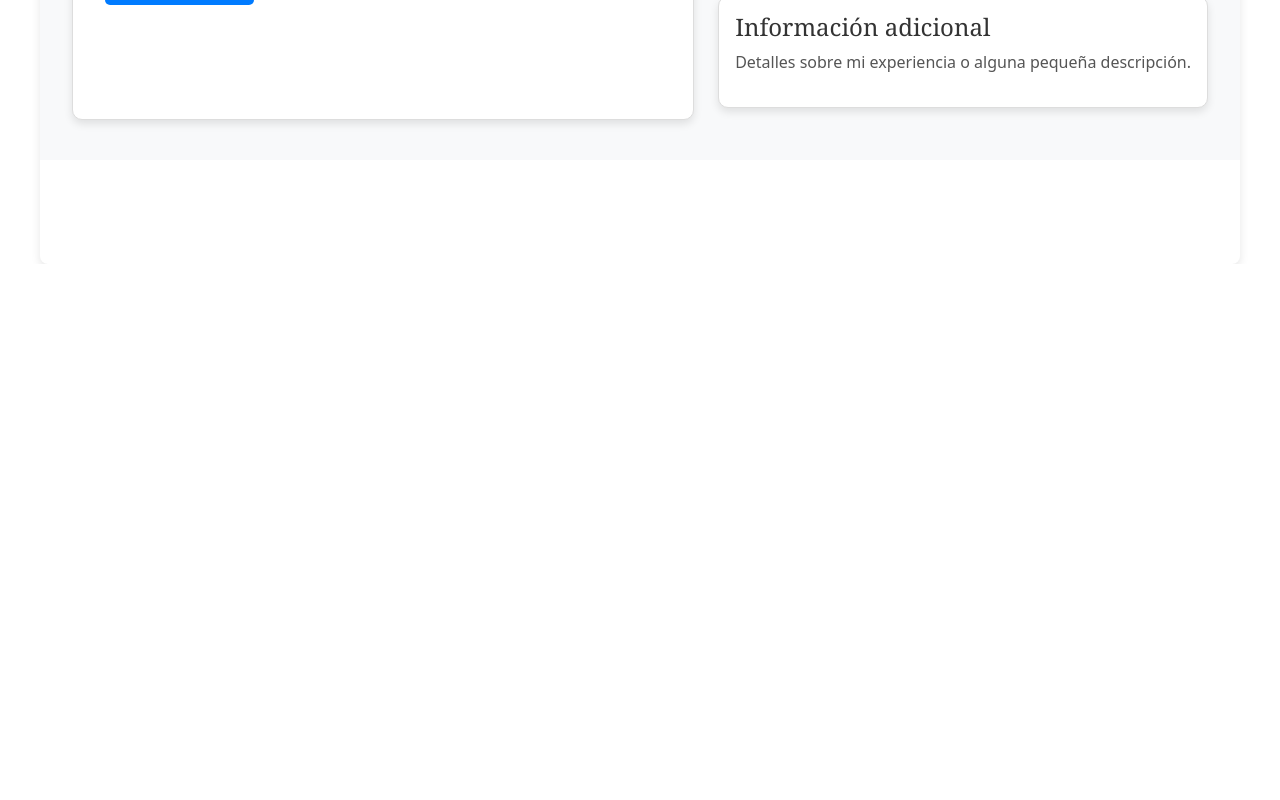
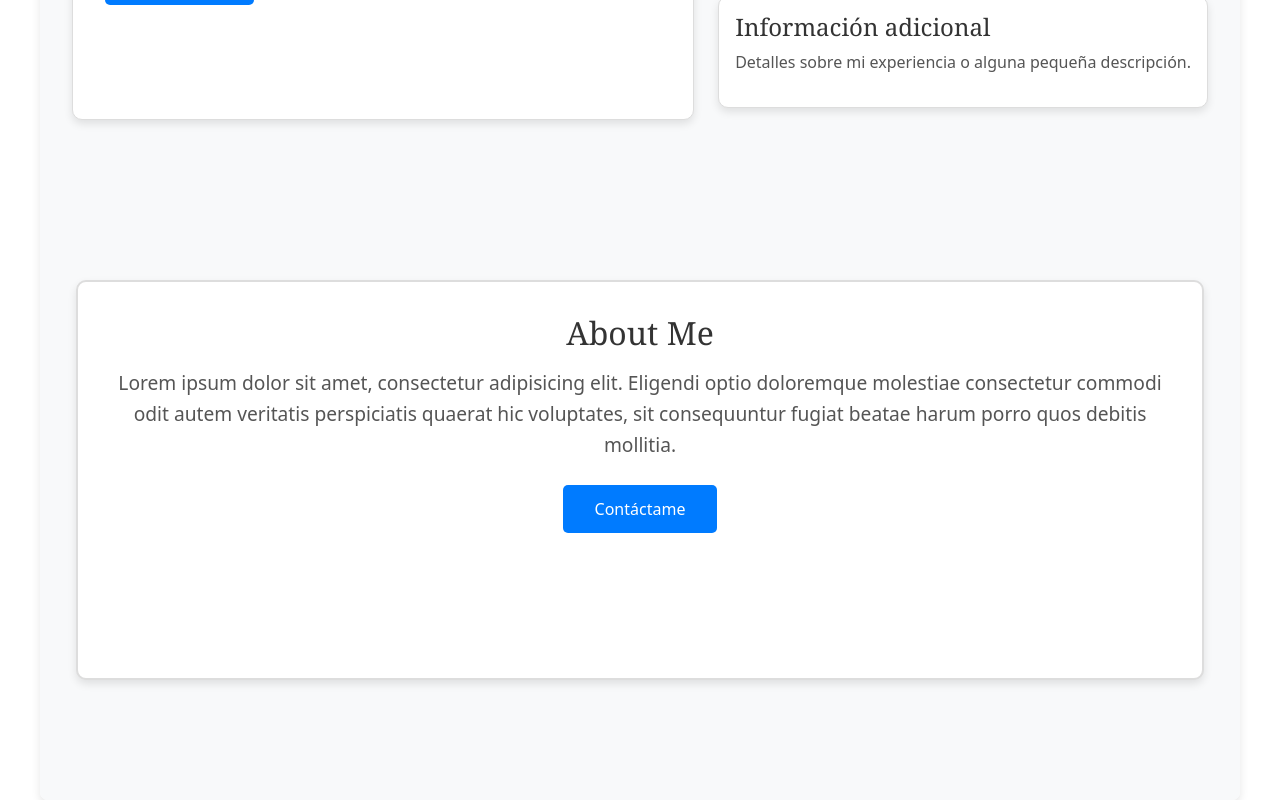
Before and after one commit to FranGoroso/portfolio, a React (Vite) app: page / in a window 1280 px wide. Shown: the part 536-1336 px from the top of the page. Before the commit the page ends 800 px from the top, so only its background shows below. Built offline with nearby package versions, Linux system fonts and the light colour scheme.

Commit message:
about me complete (basic)

```diff
--- a/src/App.jsx
+++ b/src/App.jsx
@@ -1,11 +1,13 @@
 import React from 'react';
 import CustomHeader from './components/customHeader/CustomHeader';
 import PresentationContainer from './components/presentationContainer/PresentationContainer';
+import AboutMeContainer from './components/aboutMe/AboutMeContainer'
 
 const App = () => (
   <div>
     <CustomHeader />
     <PresentationContainer/>
+    <AboutMeContainer/>
   </div>
 );
 
--- /dev/null
+++ b/src/components/aboutMe/AboutMeContainer.jsx
@@ -0,0 +1,21 @@
+import React from "react";
+import './AboutMe.css';
+
+function AboutMeContainer() {
+  return (
+    <section className="aboutMe-container">
+      <div className="aboutMe-card">
+        <h2>About Me</h2>
+        <p>
+          Lorem ipsum dolor sit amet, consectetur adipisicing elit.
+          Eligendi optio doloremque molestiae consectetur commodi
+          odit autem veritatis perspiciatis quaerat hic voluptates,
+          sit consequuntur fugiat beatae harum porro quos debitis mollitia.
+        </p>
+        <button className="contact-me-btn">Contáctame</button>
+      </div>
+    </section>
+  );
+}
+
+export default AboutMeContainer;
--- /dev/null
+++ b/src/components/aboutMe/aboutMe.css
@@ -0,0 +1,53 @@
+.aboutMe-container {
+  display: flex;
+  justify-content: center;
+  align-items: center;
+  padding: 1.5rem;
+  height: 80vh;
+  box-sizing: border-box;
+  background-color: #f8f9fa;
+  gap: 1.5rem;
+}
+
+.aboutMe-card {
+  width: 100%;
+  max-width: 98%;
+  background-color: #fff;
+  padding: 2rem;
+  border-radius: 10px;
+  border: 2px solid #ddd;
+  box-shadow: 0 4px 8px rgba(0, 0, 0, 0.1);
+  margin: 1rem 0;
+  height: 50vh;
+  display: flex;
+  flex-direction: column;
+  align-items: center;
+}
+
+.aboutMe-card h2 {
+  font-size: 2rem;
+  color: #333;
+  margin-bottom: 1rem;
+}
+
+.aboutMe-card p {
+  font-size: 1.2rem;
+  line-height: 1.6;
+  color: #555;
+  margin-bottom: 1.5rem;
+  text-align: center;
+}
+
+.contact-me-btn {
+  padding: 0.75rem 2rem;
+  background-color: #007bff;
+  color: white;
+  border: none;
+  border-radius: 5px;
+  font-size: 1rem;
+  cursor: pointer;
+}
+
+.contact-me-btn:hover {
+  background-color: #0056b3;
+}
```
Also changed, not shown: src/components/profileImageContainer/ProfileImageContainer.jsx (deleted).
